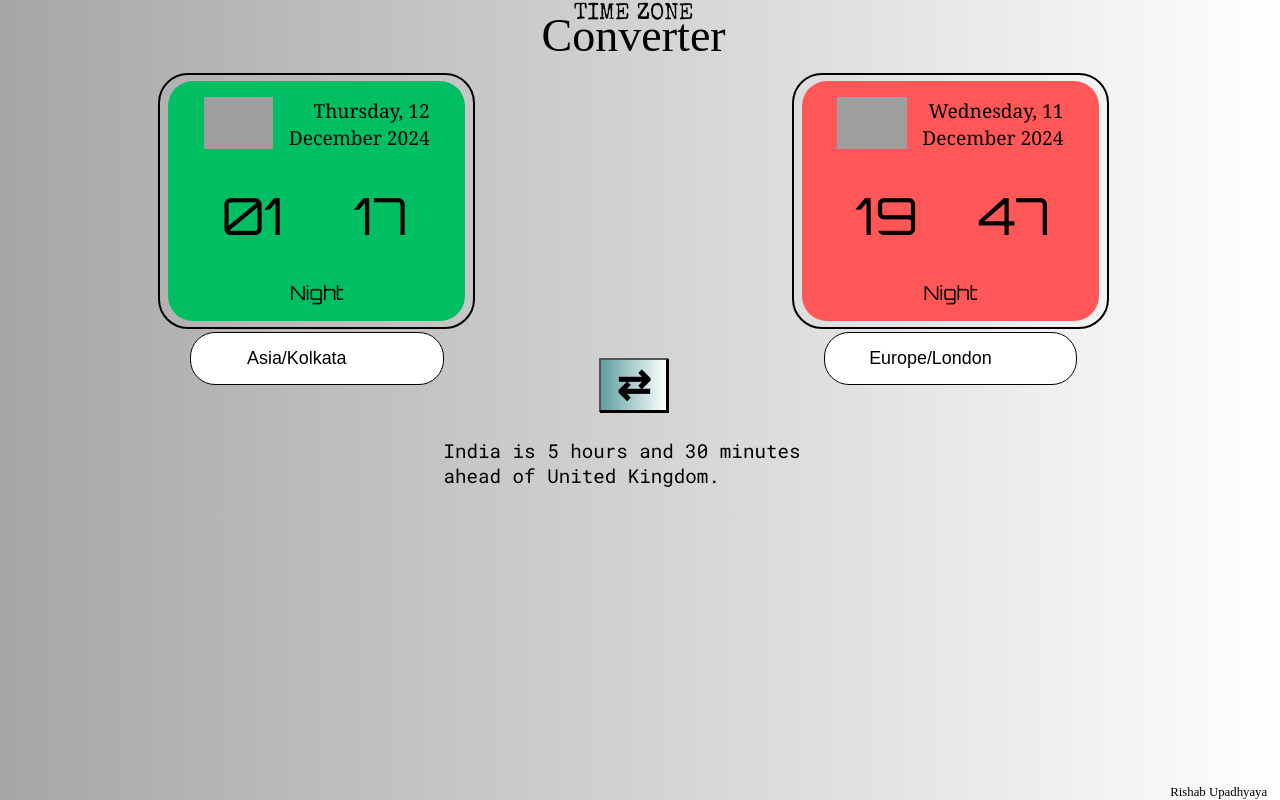
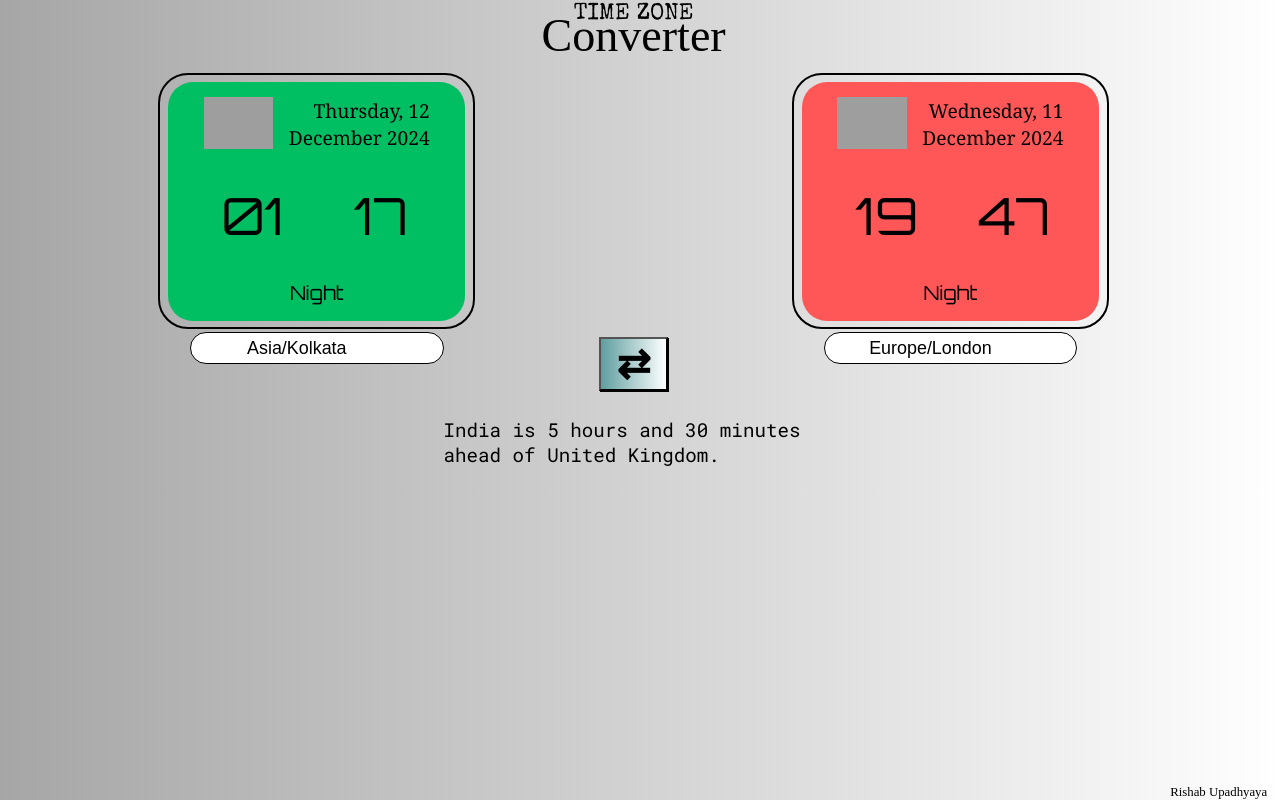
Before and after one commit to Rishab-U/TimeZone_Converter_Application, a plain HTML site: page index.html in a window 1280 px wide. Drawn offline with nearby package versions, Linux system fonts and the light colour scheme; grey boxes are pictures that could not be loaded; a web font is replaced by a local one.

Commit message:
Changes Saved

```diff
--- a/media-style.css
+++ b/media-style.css
@@ -105,6 +105,7 @@
   }
 
   .search-country{
+    padding-left: 2vw;
     width: 60%;
     height: 6vw;
     font-size: 3.5vw;
--- a/style1.css
+++ b/style1.css
@@ -90,7 +90,7 @@
 }
 
 .search-country{
-    padding: 2vw;
+    padding: 0.5vw;
     margin: 0;
     box-sizing: border-box;
     border: 1px solid black;
```
